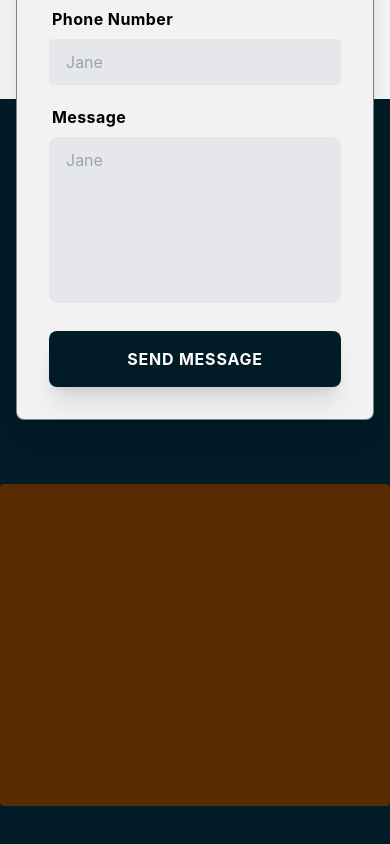
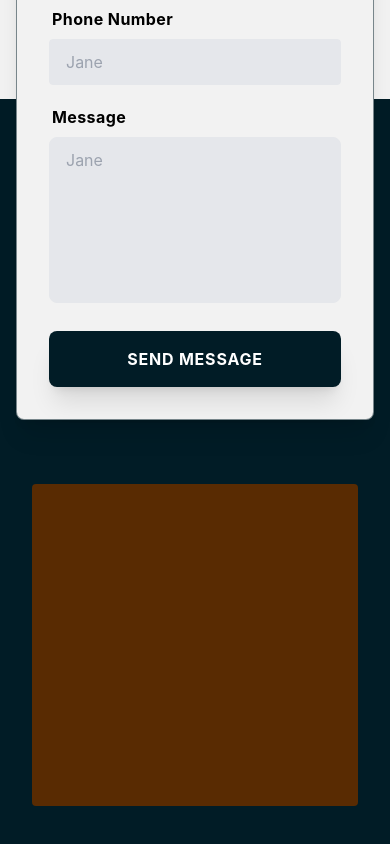
Before and after one commit to eliasfrigard/polenta, a Next.js app: page / in a window 390 px wide. Shown: the part 3730-4574 px from the top of the page. Built offline with nearby package versions, Linux system fonts and the light colour scheme.

Commit message:
footer padding mobile

```diff
--- a/components/Footer.js
+++ b/components/Footer.js
@@ -1,6 +1,6 @@
 export default function Footer({ height }) {
   return (
-    <div className='w-full h-[450px] bg-[#011C26] flex justify-center py-16'>
+    <div className='w-full h-[450px] bg-[#011C26] flex justify-center py-16 px-8 md:px-0'>
       <div className='container bg-[#592B02] h-full rounded'></div>
     </div>
   )
```
